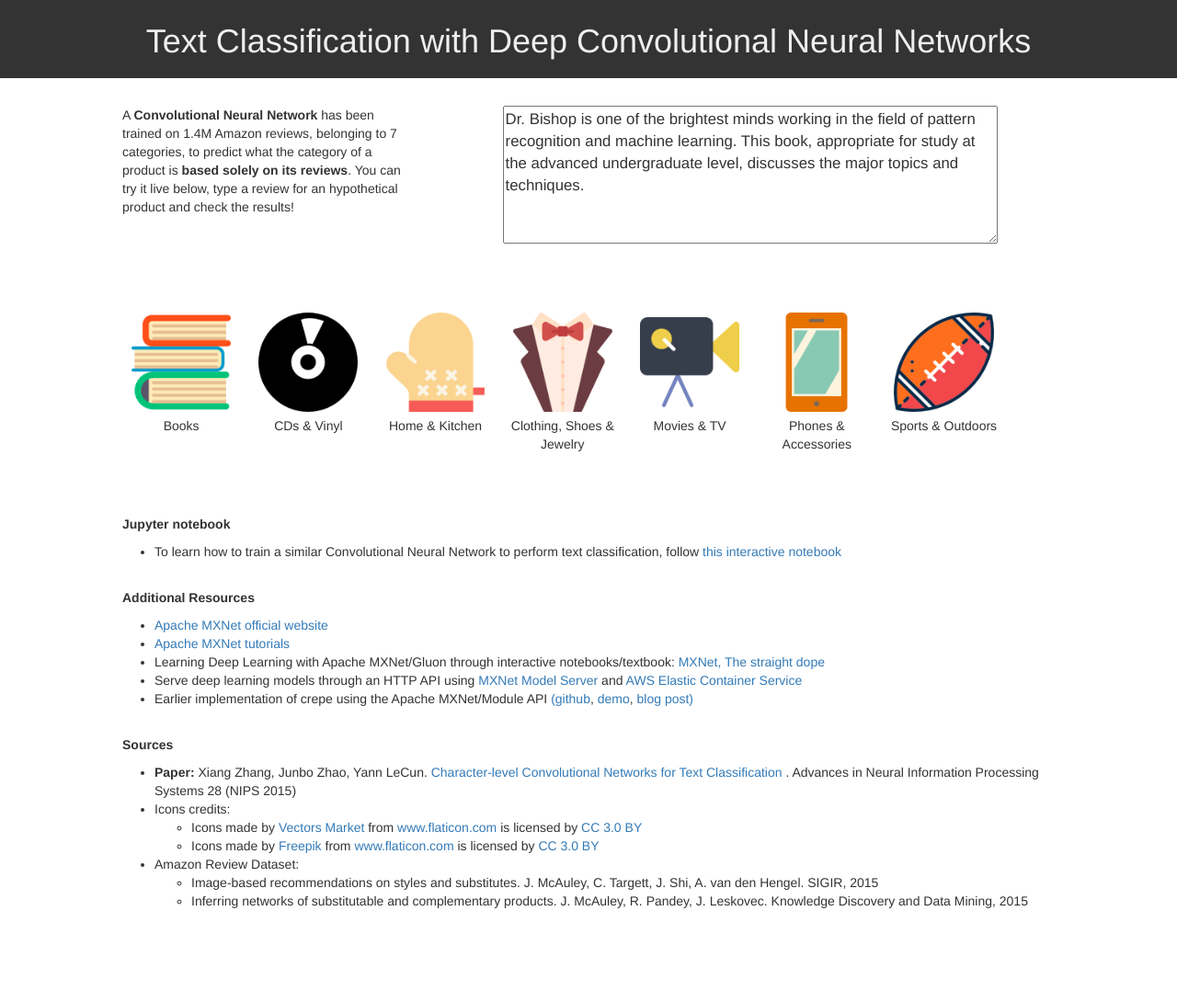
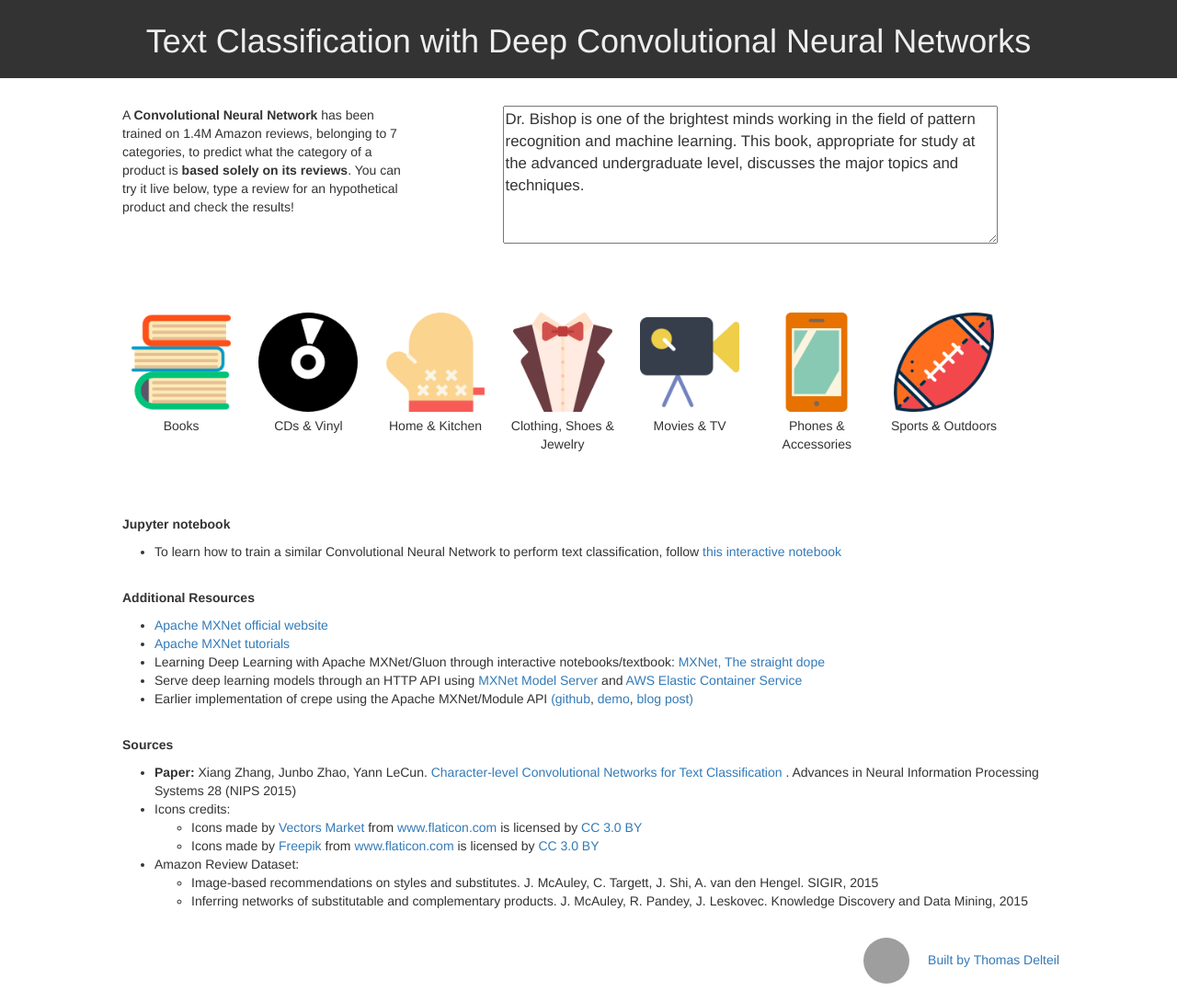
Before and after one commit to ThomasDelteil/TextClassificationCNNs_MXNet, a plain HTML site: page index.html in a window 1280 px wide. Shown: the whole page at 92% size. Before the commit the page ends 1000 px from the top, so only its background shows below. Drawn offline with Linux system fonts and the light colour scheme; no server answers; grey boxes are pictures that could not be loaded.

Commit message:
Update index.html

```diff
--- a/index.html
+++ b/index.html
@@ -92,6 +92,11 @@
 					<li>Inferring networks of substitutable and complementary products. J. McAuley, R. Pandey, J. Leskovec. Knowledge Discovery and Data Mining, 2015</li>
 				</ul>
 			</ul>
+	    <a style="
+    float: right;
+" href="https://github.com/ThomasDelteil">
+<img src="https://avatars2.githubusercontent.com/u/3716307?s=460&amp;v=4" style="border-radius:50%; margin: 20px" width="50px" height="50px">Built by Thomas Delteil
+</a>
 
 
     </div>
```
